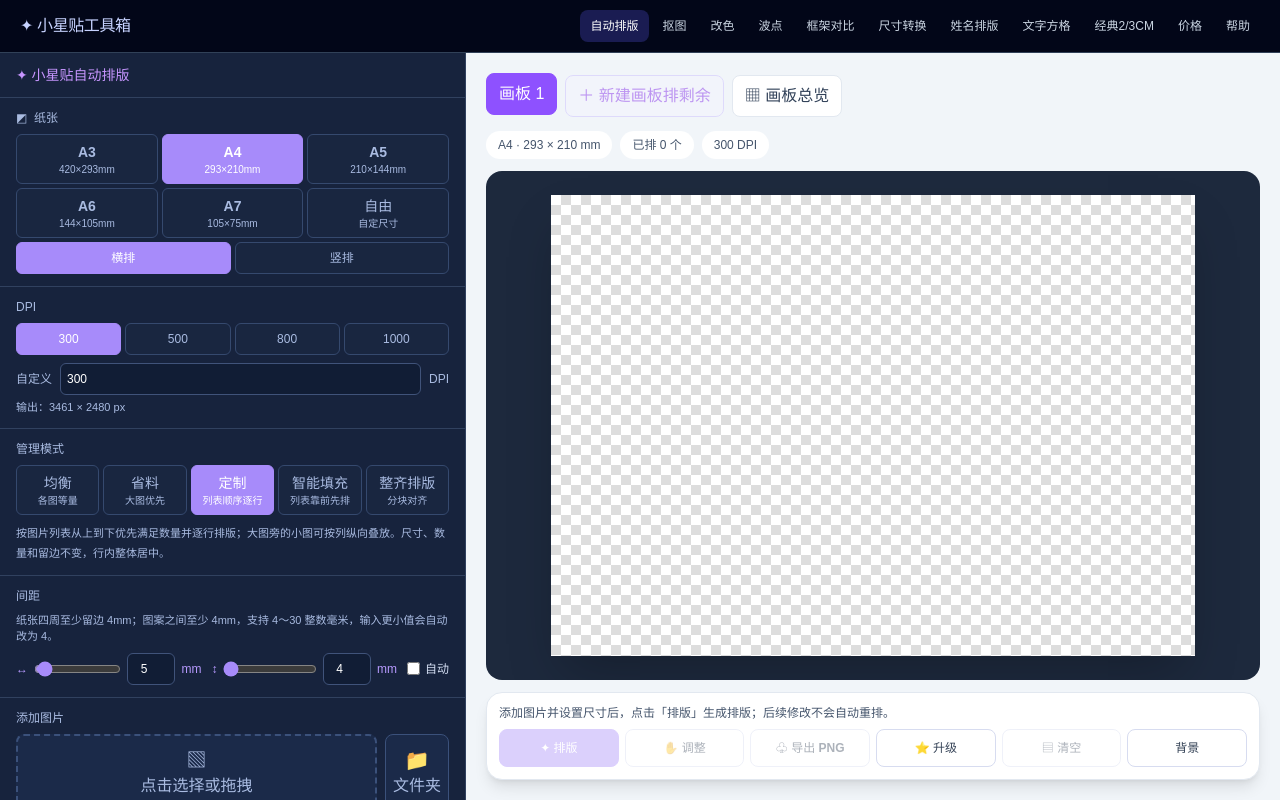
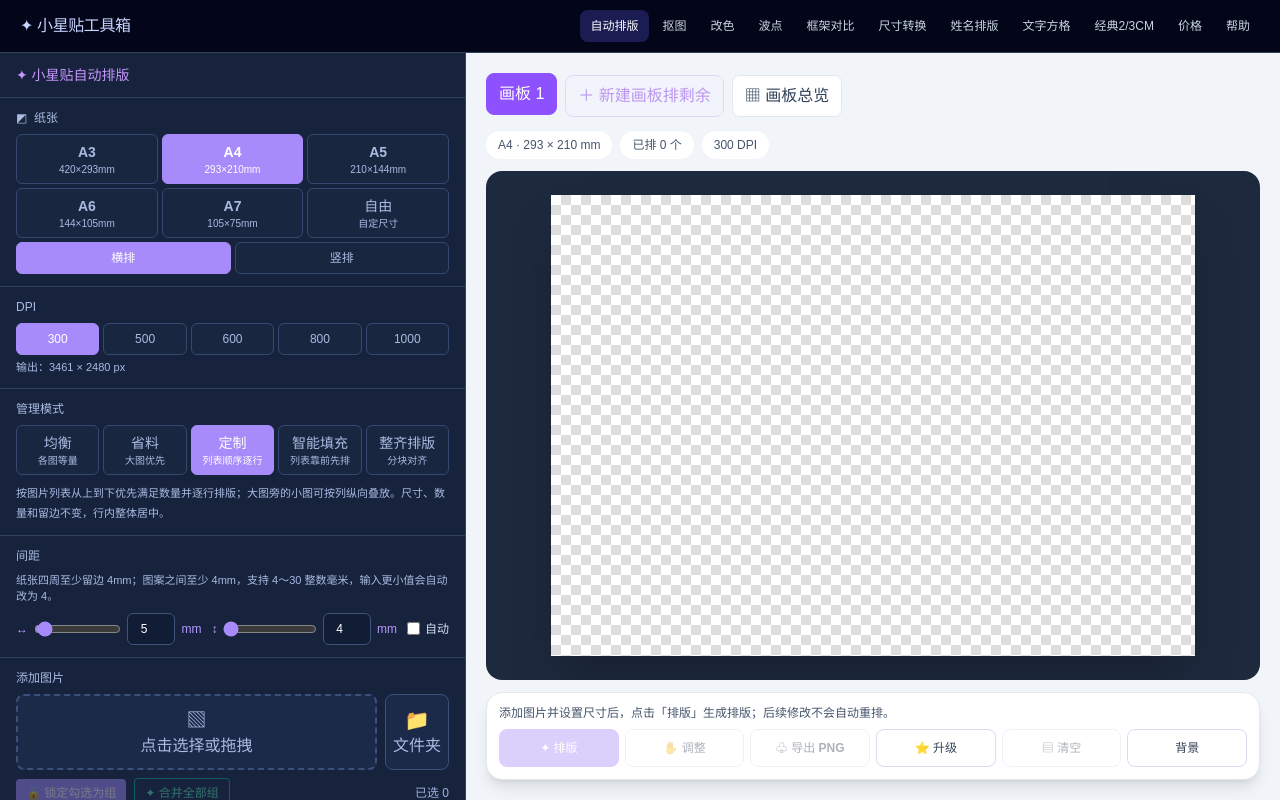
Before and after one commit to chenbb0128/Pic, a Vue app in the folder web/: page /workspace in a window 1280 px wide. Built offline with nearby package versions, Linux system fonts and the light colour scheme.

Commit message:
feat: 增加600DPI预设并移除自定义输入

```diff
--- a/web/src/pages/StudioWorkspacePage.vue
+++ b/web/src/pages/StudioWorkspacePage.vue
@@ -134,7 +134,7 @@ const activeBoardIndex = ref(0)
 const overviewOpen = ref(false)
 const overviewCanvases = new Map<number, HTMLCanvasElement>()
 let switchingBoard = false
-const dpiChoices = [300, 500, 800, 1000]
+const dpiChoices = [300, 500, 600, 800, 1000]
 const paperOptions = [
   ...imageSizePresets.map((option) => {
     const size = paperSize(option.value, 'landscape')
@@ -1071,14 +1071,9 @@ function downloadOnly(): void {
       </section>
       <section class="border-b border-[#31415f] px-4 py-3">
         <h2 class="mb-2 text-xs font-medium text-[#a9bbe1]">DPI</h2>
-        <div class="grid grid-cols-4 gap-1">
+        <div class="grid grid-cols-5 gap-1">
           <button v-for="value in dpiChoices" :key="value" type="button" class="studio-choice studio-choice-compact" :class="{ 'is-active': dpi === value }" :disabled="!exportSize(paper, value).allowed" :title="exportSize(paper, value).allowed ? `${value} DPI` : '超出 1 亿像素导出上限'" @click="dpi = value">{{ value }}</button>
         </div>
-        <label class="mt-2 flex items-center gap-2 text-xs text-[#a9bbe1]">
-          <span class="shrink-0">自定义</span>
-          <input :value="Number.isFinite(dpi) ? dpi : ''" type="number" min="1" step="1" required inputmode="numeric" placeholder="输入 DPI" aria-label="自定义 DPI" :aria-invalid="!!dpiError" aria-describedby="dpi-feedback" class="studio-input w-full" @input="dpi = ($event.target as HTMLInputElement).valueAsNumber" />
-          <span>DPI</span>
-        </label>
         <p id="dpi-feedback" class="mt-1 text-[11px]" :class="dpiError ? 'text-amber-300' : 'text-[#a9bbe1]'" aria-live="polite">{{ dpiError || `输出：${dpiInfo.width} × ${dpiInfo.height} px` }}</p>
       </section>
       <section class="border-b border-[#31415f] px-4 py-3">
```
Also changed, not shown: 1 other file (tests, documents, lock files or other folders).
